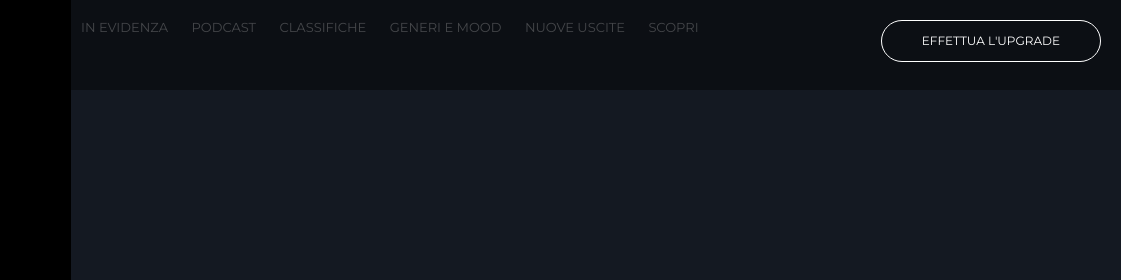
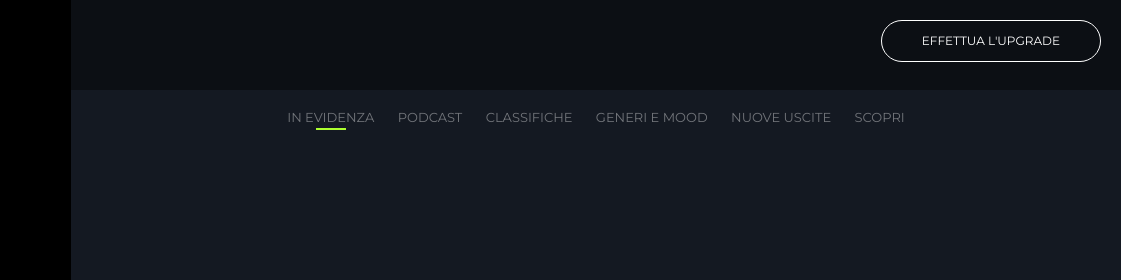
Before and after one commit to EmanueleBrusa/html-css-spotifyweb, a plain HTML site: page index.html in a window 1280 px wide. Shown: the top 280 px of the page, 159-1280 px from the left. Drawn offline with Linux system fonts and the light colour scheme.

Commit message:
[STYLE] inserimento barra verde sotto in evidenza

```diff
--- a/css/style.css
+++ b/css/style.css
@@ -200,3 +200,24 @@ main #content .call-to-action {
     background-color: rgba(0, 0, 0, 0.4);
     text-align: right;
 }
+/*main content nav*/
+main #content .main-content-nav {
+    width: 100%;
+    margin-top: 90px;
+    text-align: center;
+}
+main #content .main-content-nav a {
+    position: relative;
+    padding-bottom: 5px;
+}
+main #content .main-content-nav a.active:after {
+    position: absolute;
+    bottom: 0;
+    left: 50%;
+    transform: translateX(-50%);
+    content: '';
+    display: block;
+    height: 2px;
+    width: 30px;
+    background: greenyellow;
+}
```
